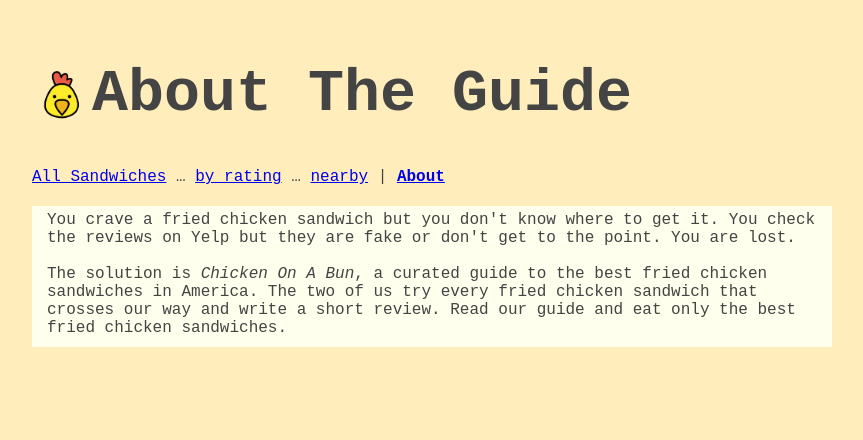
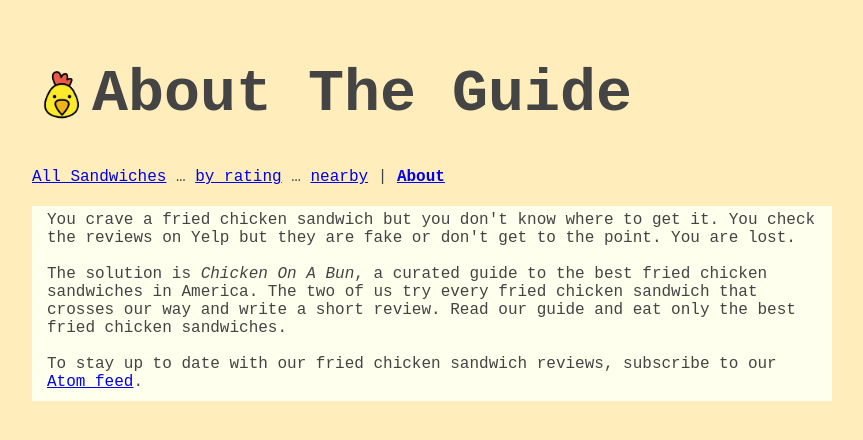
Before and after one commit to stefanthoss/chickenonabun, a Jekyll site: the page built from about.html, in a window 1280 px wide. Shown: the top 440 px of the page, without its empty margins (208-1071 px from the left). Built offline with Jekyll 4.4.1, drawn with Linux system fonts in a browser that asks for light colours.

Commit message:
Add Atom feed (#53)
* Add jekyll-feed plugin
* Add Atom feed link to about page

```diff
--- a/Gemfile
+++ b/Gemfile
@@ -2,6 +2,7 @@
 
 gem 'hash-joiner'
 gem 'jekyll'
+gem 'jekyll-feed'
 gem 'jekyll-last-modified-at'
 gem 'jekyll-minimagick', '0.0.4'
 gem 'jekyll-seo-tag'
--- a/_config.yml
+++ b/_config.yml
@@ -28,6 +28,7 @@
 plugins_dir: ./_plugins
 
 plugins:
+  - jekyll-feed
   - jekyll-last-modified-at
   - jekyll-seo-tag
   - jekyll-sitemap
--- a/about.html
+++ b/about.html
@@ -1,6 +1,6 @@
 ---
 title: About The Guide
-description: Chicken On A Bun is a curated guide to the best fried chicken sandwiches in America.  Read our guide and eat only the best fried chicken sandwiches.
+description: Chicken On A Bun is a curated guide to the best fried chicken sandwiches in America. Read our guide and eat only the best fried chicken sandwiches.
 ---
 
 <p class="restaurant">
@@ -9,5 +9,7 @@
 
   The solution is <em>Chicken On A Bun</em>, a curated guide to the best fried chicken sandwiches in America. The two of
   us try every fried chicken sandwich that crosses our way and write a short review. Read our guide and eat only the best
-  fried chicken sandwiches.
+  fried chicken sandwiches.<br /><br />
+
+  To stay up to date with our fried chicken sandwich reviews, subscribe to our <a href="/feed.xml">Atom feed</a>.
 </p>
```
Also changed, not shown: Gemfile.lock.
